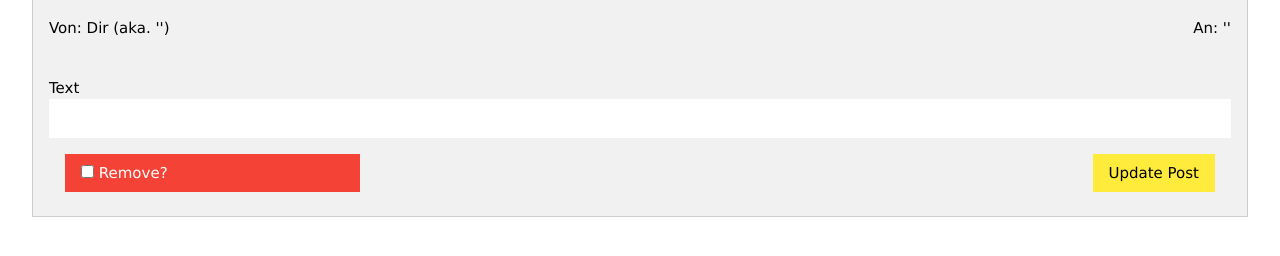
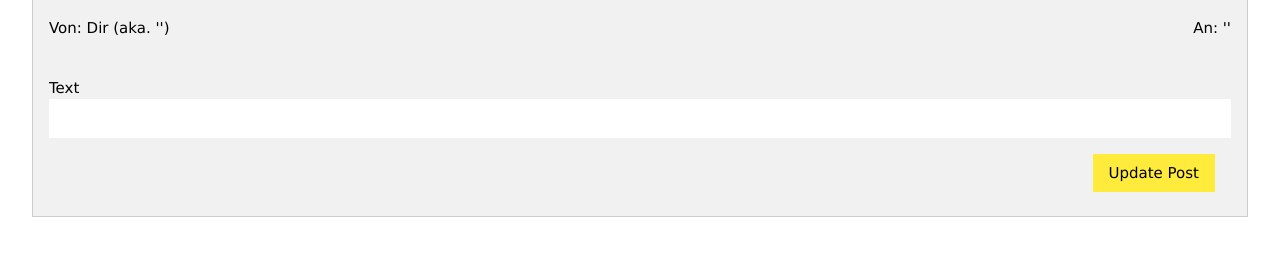
Before and after one commit to GQDeltex/Roastbook, a Flask app: template templates/edit.html in a window 1280 px wide. Shown: the part 134-390 px from the top of the page. Run offline with Flask 2, Linux system fonts and the light colour scheme; the template is opened without the code that fills it, so the values that code supplies are empty.

Commit message:
Removed feature to remove posts conflicts too much with the liking system

```diff
--- a/main.py
+++ b/main.py
@@ -134,10 +134,6 @@
         return "You are not allowed to do this!\r\n<a href='" + url_for('index') + "'>Back to Homepage</a>"
     if request.method == "POST":
         text = Markup.escape(request.form['text'])
-        remove = request.form['remove']
-        print remove
-        if remove == "true":
-            c.execute("DELETE FROM posts WHERE id=?", id)
         c.execute("UPDATE posts SET content=? WHERE id=?", (text, id))
         conn.commit()
         return redirect(url_for('user', username=request.cookies.get("user")))
--- a/templates/edit.html
+++ b/templates/edit.html
@@ -7,10 +7,6 @@
 <br>
 <label>Text</label>
 <input name="text" class="w3-input w3-border-0" type="text" required value="{{ data[1] }}">
-<div class="w3-red w3-padding w3-margin w3-quarter">
-    <input type="checkbox" name="remove" value="true">
-    Remove?
-</div>
 <button class="w3-button w3-yellow w3-right w3-margin">Update Post</button>
 </form>
 {% endblock content %}
```
